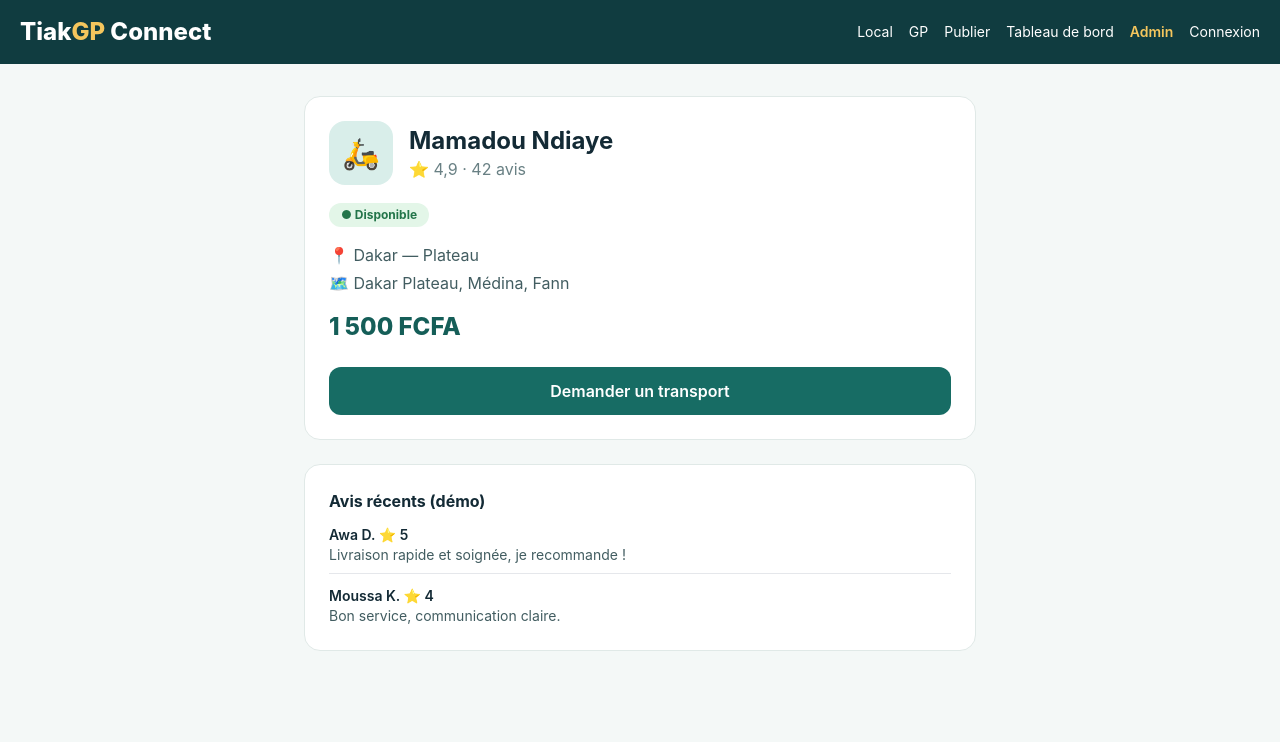
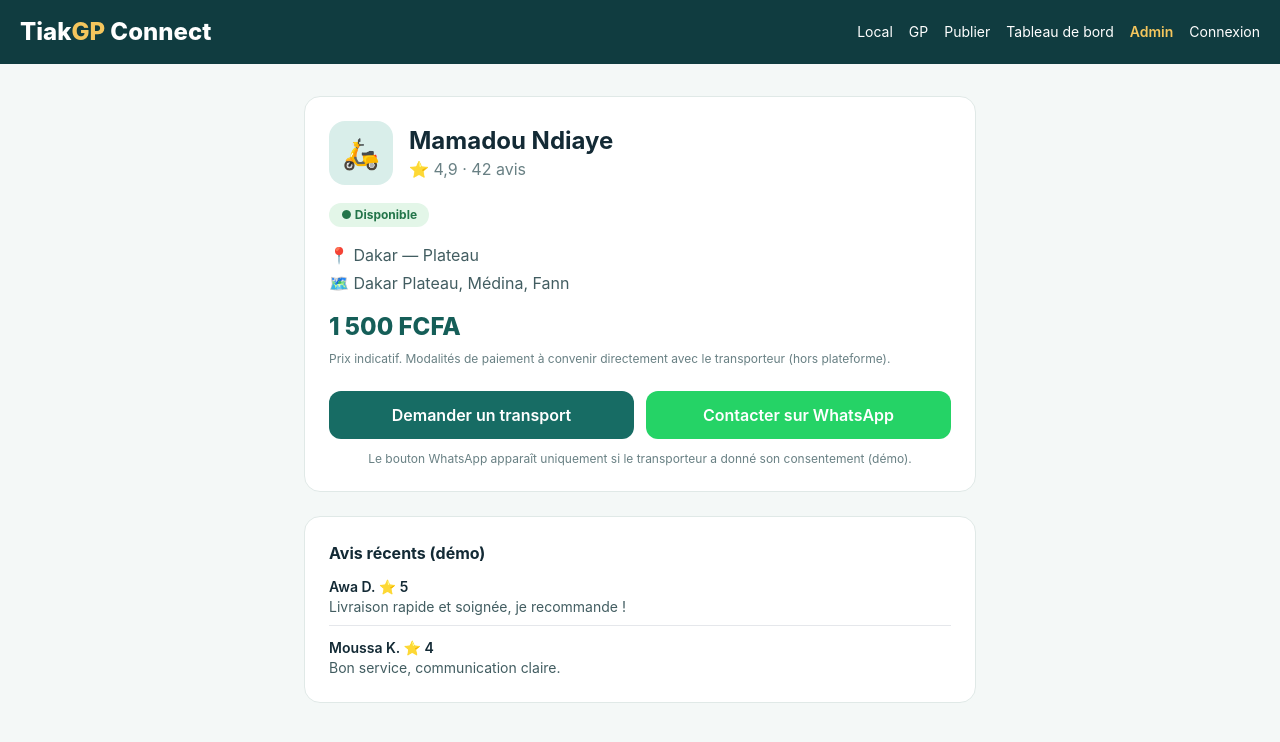
Before and after one commit to rspaie24-rgb/tiakgp-connect, a Next.js app: page /transporter/1 in a window 1280 px wide. Shown: the top 742 px of the page. Built offline with nearby package versions, Linux system fonts and the light colour scheme.

Commit message:
feat: add WhatsApp contact option and direct payment notice on transporter profile

```diff
--- a/app/transporter/[id]/page.tsx
+++ b/app/transporter/[id]/page.tsx
@@ -17,6 +17,11 @@ export default function TransporterProfile() {
   if (!t) return <div>Transporteur non trouvé</div>;
 
   const isLocal = !!local;
+
+  // Mock WhatsApp (consentement à implémenter avec Supabase)
+  const whatsappLink = `https://wa.me/221771234567?text=${encodeURIComponent(
+    `Bonjour ${t.name}, je vous contacte via TiakGP Connect concernant une demande de transport.`
+  )}`;
 
   return (
     <div className="max-w-2xl mx-auto">
@@ -52,14 +57,30 @@ export default function TransporterProfile() {
           )}
         </div>
 
-        <div className="text-2xl font-extrabold text-[#155e58] mb-6">{t.price}</div>
+        <div className="text-2xl font-extrabold text-[#155e58] mb-2">{t.price}</div>
+        <p className="text-xs text-[#698084] mb-6">
+          Prix indicatif. Modalités de paiement à convenir directement avec le transporteur (hors plateforme).
+        </p>
 
-        <button
-          onClick={() => setDialogOpen(true)}
-          className="w-full bg-[#176c64] text-white rounded-xl py-3 font-semibold"
-        >
-          Demander un transport
-        </button>
+        <div className="flex flex-col sm:flex-row gap-3">
+          <button
+            onClick={() => setDialogOpen(true)}
+            className="flex-1 bg-[#176c64] text-white rounded-xl py-3 font-semibold"
+          >
+            Demander un transport
+          </button>
+          <a
+            href={whatsappLink}
+            target="_blank"
+            rel="noopener noreferrer"
+            className="flex-1 bg-[#25D366] text-white rounded-xl py-3 font-semibold text-center"
+          >
+            Contacter sur WhatsApp
+          </a>
+        </div>
+        <p className="text-xs text-[#698084] mt-3 text-center">
+          Le bouton WhatsApp apparaît uniquement si le transporteur a donné son consentement (démo).
+        </p>
       </div>
 
       <div className="bg-white border border-[#e0e9e7] rounded-2xl p-6">
```
